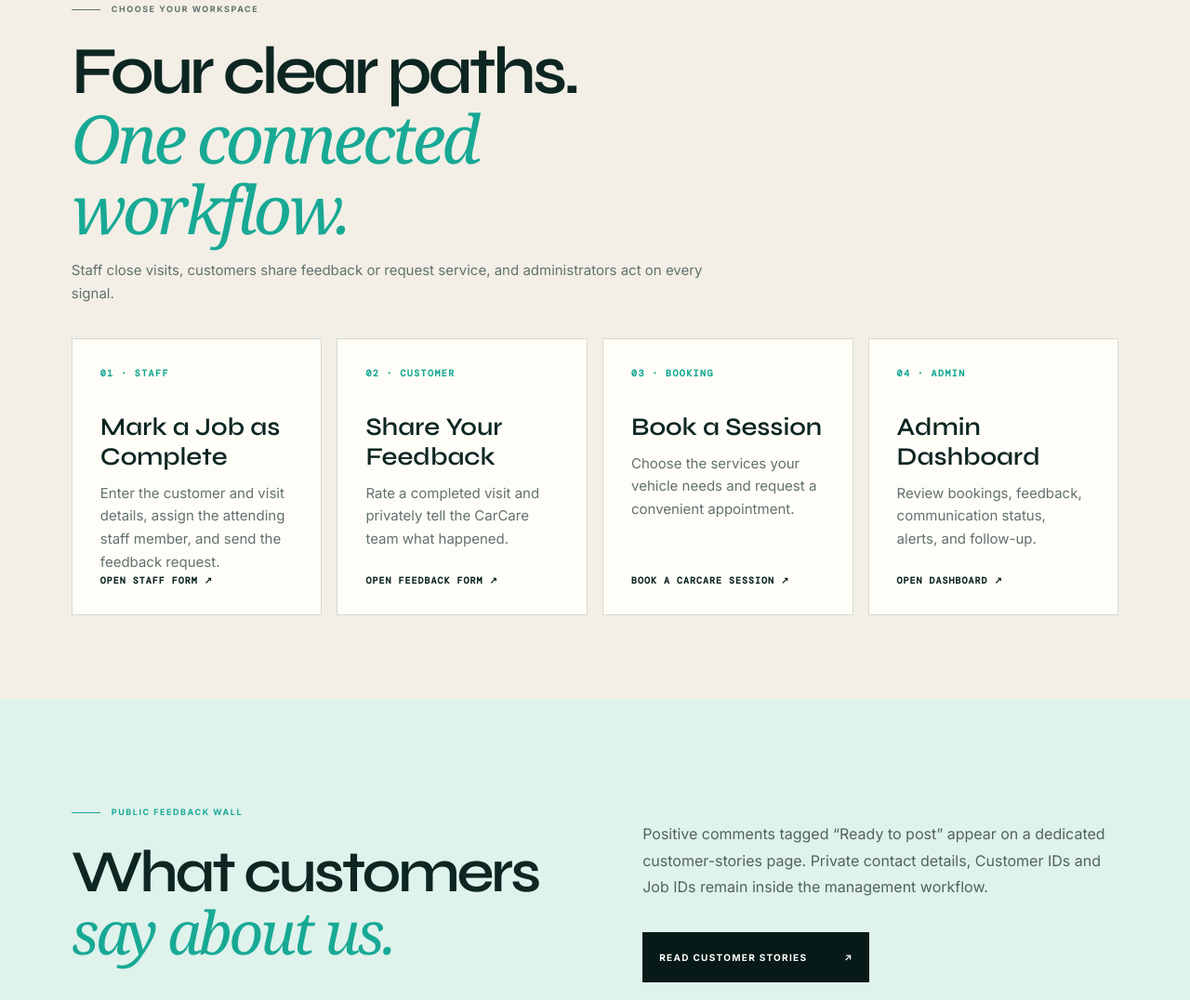
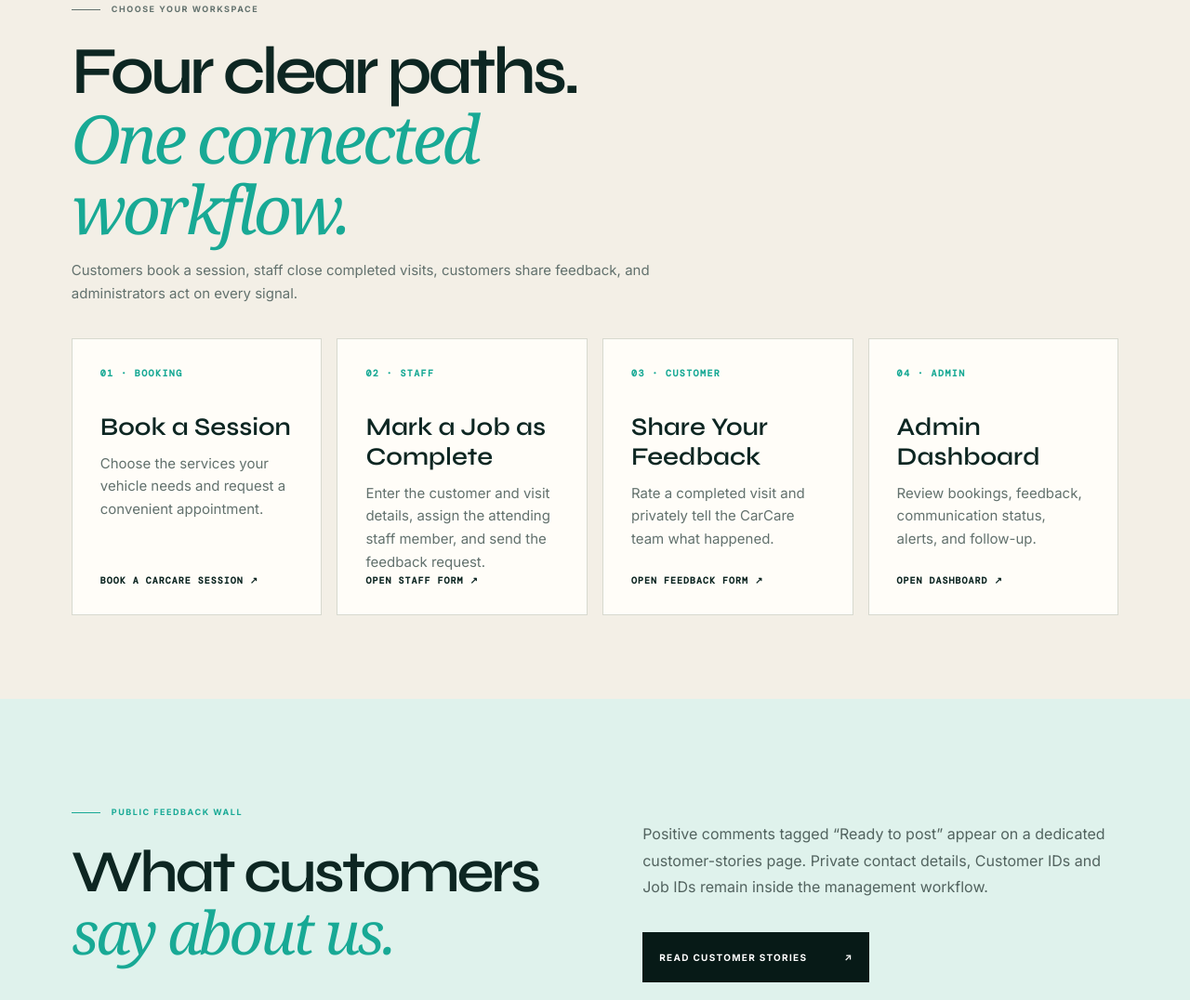
Before and after one commit to ArkHimar/arkhimar-consults, a website with bundled scripts: page carcare/index.html in a window 1280 px wide. Shown: the part 1460-2536 px from the top of the page at 93% size. Built offline with nearby package versions, Linux system fonts and the light colour scheme.

Commit message:
Put CarCare booking first

```diff
--- a/carcare/index.html
+++ b/carcare/index.html
@@ -63,7 +63,7 @@
 
     <section class="cc-project-summary" data-reveal><div><p class="cc-kicker"><span></span> What we are building</p><h2>A connected customer-care and reputation system.</h2></div><div><p>ArkHimar CarCare begins when staff mark a vehicle job complete. The system creates the Job ID, recognizes returning customers through a stable Customer ID and emails a prefilled feedback link.</p><p>Customer feedback then enters an AI-assisted review workflow. Positive responses move to a public-ready queue. Complaints receive a private draft response, while severe or repeat complaints receive management priority. Human staff remain responsible for every message sent.</p><a class="cc-text-link" href="#how-it-works">See the workflow</a></div></section>
 
-    <section class="cc-access" id="access"><div class="cc-access-heading"><p class="cc-kicker"><span></span> Choose your workspace</p><h2>Four clear paths.<br><em>One connected workflow.</em></h2><p>Staff close visits, customers share feedback or request service, and administrators act on every signal.</p></div><div class="cc-access-grid"><a class="cc-access-card" href="/carcare/complete"><span>01 · STAFF</span><h3>Mark a Job as Complete</h3><p>Enter the customer and visit details, assign the attending staff member, and send the feedback request.</p><b>OPEN STAFF FORM ↗</b></a><a class="cc-access-card" href="/carcare/feedback"><span>02 · CUSTOMER</span><h3>Share Your Feedback</h3><p>Rate a completed visit and privately tell the CarCare team what happened.</p><b>OPEN FEEDBACK FORM ↗</b></a><a class="cc-access-card" href="/carcare/book"><span>03 · BOOKING</span><h3>Book a Session</h3><p>Choose the services your vehicle needs and request a convenient appointment.</p><b>BOOK A CARCARE SESSION ↗</b></a><a class="cc-access-card" href="/carcare/admin"><span>04 · ADMIN</span><h3>Admin Dashboard</h3><p>Review bookings, feedback, communication status, alerts, and follow-up.</p><b>OPEN DASHBOARD ↗</b></a></div></section>
+    <section class="cc-access" id="access"><div class="cc-access-heading"><p class="cc-kicker"><span></span> Choose your workspace</p><h2>Four clear paths.<br><em>One connected workflow.</em></h2><p>Customers book a session, staff close completed visits, customers share feedback, and administrators act on every signal.</p></div><div class="cc-access-grid"><a class="cc-access-card" href="/carcare/book"><span>01 · BOOKING</span><h3>Book a Session</h3><p>Choose the services your vehicle needs and request a convenient appointment.</p><b>BOOK A CARCARE SESSION ↗</b></a><a class="cc-access-card" href="/carcare/complete"><span>02 · STAFF</span><h3>Mark a Job as Complete</h3><p>Enter the customer and visit details, assign the attending staff member, and send the feedback request.</p><b>OPEN STAFF FORM ↗</b></a><a class="cc-access-card" href="/carcare/feedback"><span>03 · CUSTOMER</span><h3>Share Your Feedback</h3><p>Rate a completed visit and privately tell the CarCare team what happened.</p><b>OPEN FEEDBACK FORM ↗</b></a><a class="cc-access-card" href="/carcare/admin"><span>04 · ADMIN</span><h3>Admin Dashboard</h3><p>Review bookings, feedback, communication status, alerts, and follow-up.</p><b>OPEN DASHBOARD ↗</b></a></div></section>
 
     <section class="cc-feedback-section" id="feedback">
       <div class="cc-section-intro">
```
Also changed, not shown: tests/carcare.test.mjs (+3 -0 lines).
